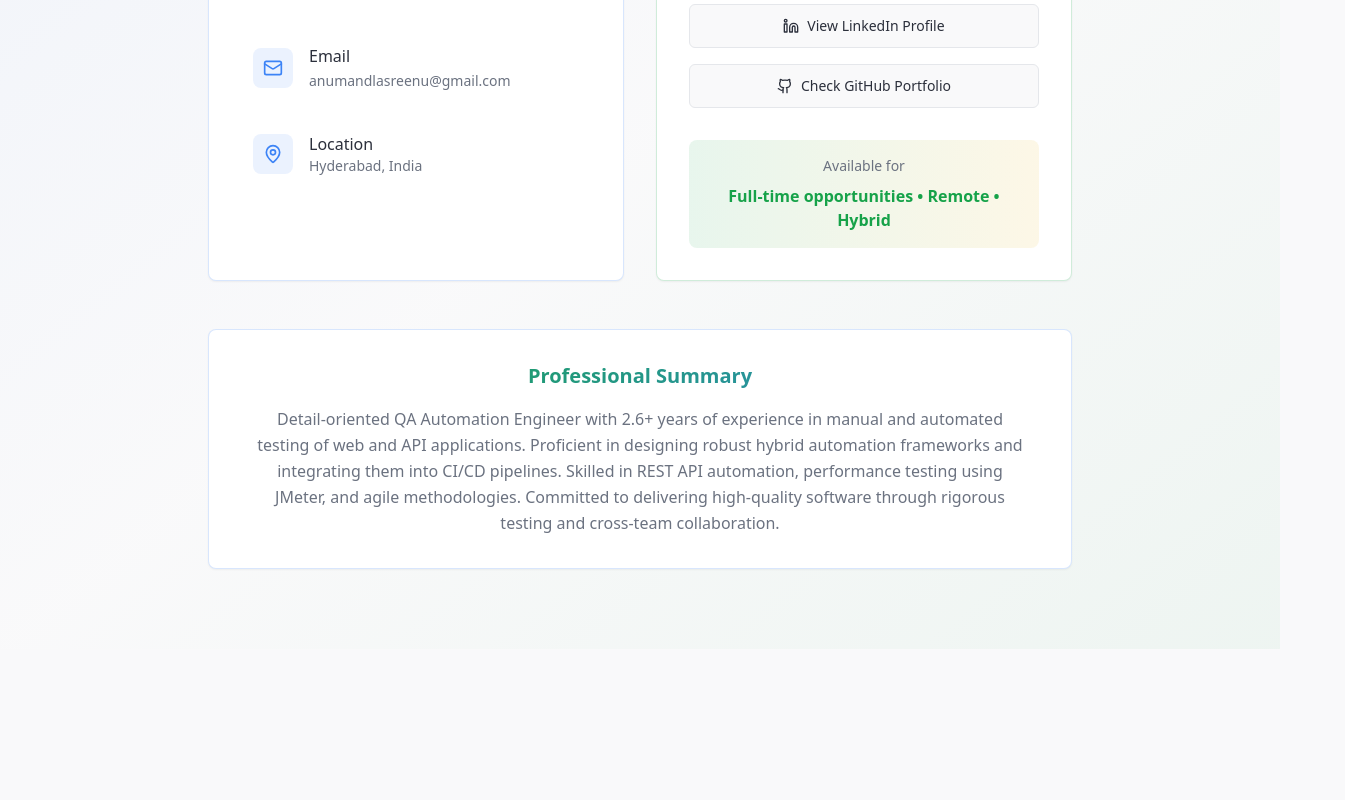
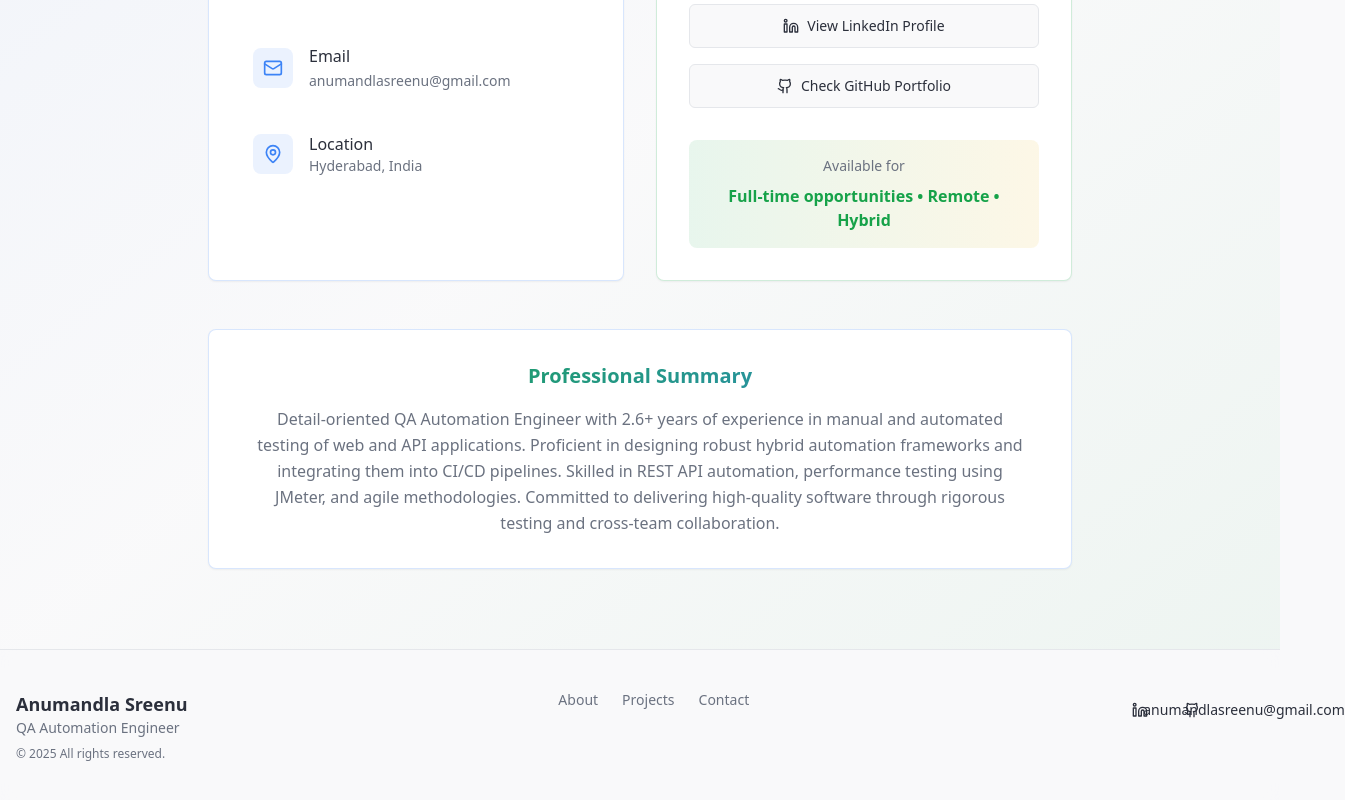
Before and after one commit to sreenuanum45/quality-guardian-suite, a React (Vite) app: page / in a window 1280 px wide. Shown: the part 8752-9552 px from the top of the page, 1345 px wide, since content can reach past the window. Before the commit the page ends 9401 px from the top, so only its background shows below. Built offline with nearby package versions, Linux system fonts and the light colour scheme; the HTML template or start-up script is replaced by a standard one.

Commit message:
Add standard page sections
Implement standard sections for the main page including Header/Navigation, Hero, About Preview, Featured Projects, Skills/Tools, Contact Preview, and Footer. Ensure adherence to design, accessibility, SEO, performance, and security standards.

```diff
--- a/index.html
+++ b/index.html
@@ -3,12 +3,13 @@
   <head>
     <meta charset="UTF-8" />
     <meta name="viewport" content="width=device-width, initial-scale=1.0" />
-    <title>quality-guardian-suite</title>
-    <meta name="description" content="Lovable Generated Project" />
-    <meta name="author" content="Lovable" />
+    <title>Anumandla Sreenu | QA Automation Engineer</title>
+    <meta name="description" content="QA Automation Engineer in Hyderabad. Expert in Selenium, REST Assured, CI/CD. Available for full-time roles." />
+    <meta name="author" content="Anumandla Sreenu" />
+    <link rel="canonical" href="/" />
 
     <!-- Security: Content Security Policy -->
-    <meta http-equiv="Content-Security-Policy" content="default-src 'self'; script-src 'self'; style-src 'self' 'unsafe-inline'; img-src 'self' data: blob:; font-src 'self' data:; connect-src 'self' ws: wss:; object-src 'none'; base-uri 'self'; form-action 'self'; upgrade-insecure-requests">
+    <meta http-equiv="Content-Security-Policy" content="default-src 'self'; script-src 'self' 'unsafe-inline'; style-src 'self' 'unsafe-inline'; img-src 'self' data: blob:; font-src 'self' data:; connect-src 'self' ws: wss:; object-src 'none'; base-uri 'self'; form-action 'self' https://formspree.io; upgrade-insecure-requests">
 
     <!-- Security: Referrer & Permissions -->
     <meta name="referrer" content="strict-origin-when-cross-origin" />
@@ -17,14 +18,36 @@
     <!-- Theming for dark/light mode -->
     <meta name="color-scheme" content="light dark" />
 
-    <meta property="og:title" content="quality-guardian-suite" />
-    <meta property="og:description" content="Lovable Generated Project" />
+    <meta property="og:title" content="Anumandla Sreenu | QA Automation Engineer" />
+    <meta property="og:description" content="QA Automation Engineer in Hyderabad. Expert in Selenium, REST Assured, CI/CD." />
     <meta property="og:type" content="website" />
-    <meta property="og:image" content="https://lovable.dev/opengraph-image-p98pqg.png" />
-
+    <meta property="og:image" content="/lovable-uploads/8d27554b-c53d-462f-89ad-9b376386f2f6.png" />
+    <meta property="og:site_name" content="Anumandla Sreenu Portfolio" />
     <meta name="twitter:card" content="summary_large_image" />
-    <meta name="twitter:site" content="@lovable_dev" />
-    <meta name="twitter:image" content="https://lovable.dev/opengraph-image-p98pqg.png" />
+    <meta name="twitter:title" content="Anumandla Sreenu | QA Automation Engineer" />
+    <meta name="twitter:description" content="QA Automation Engineer in Hyderabad. Expert in Selenium, REST Assured, CI/CD." />
+    <script type="application/ld+json">
+      {
+        "@context": "https://schema.org",
+        "@type": "Person",
+        "name": "Anumandla Sreenu",
+        "jobTitle": "QA Automation Engineer",
+        "url": "/",
+        "email": "mailto:anumandlasreenu@gmail.com",
+        "image": "/lovable-uploads/8d27554b-c53d-462f-89ad-9b376386f2f6.png",
+        "address": {
+          "@type": "PostalAddress",
+          "addressLocality": "Hyderabad",
+          "addressRegion": "Telangana",
+          "addressCountry": "IN"
+        },
+        "sameAs": [
+          "https://www.linkedin.com/in/anumandlasreenu/",
+          "https://github.com/sreenuanum45"
+        ],
+        "knowsAbout": ["Selenium", "REST Assured", "TestNG", "Jenkins", "Postman", "JMeter", "Cucumber", "Git", "CI/CD", "API Testing"]
+      }
+    </script>
   </head>
 
   <body>
--- a/src/components/portfolio/ContactSection.tsx
+++ b/src/components/portfolio/ContactSection.tsx
@@ -1,7 +1,12 @@
 import { Card } from "@/components/ui/card";
 import { Button } from "@/components/ui/button";
+import { Input } from "@/components/ui/input";
+import { Textarea } from "@/components/ui/textarea";
+import { Label } from "@/components/ui/label";
 import { Mail, Phone, MapPin, Linkedin, Github, Download } from "lucide-react";
 import ProtectedMailto from "@/components/security/ProtectedMailto";
+
+const FORMSPREE_ID = ""; // Set your Formspree form ID to enable the contact form securely.
 
 const ContactSection = () => {
   return (
@@ -129,6 +134,35 @@ const ContactSection = () => {
             </p>
           </div>
         </Card>
+
+        {FORMSPREE_ID && (
+          <Card className="mt-8 glass-card glass-hover p-6 sm:p-8 animate-slide-up border border-tech-secondary/20 glow-on-hover">
+            <h3 className="text-lg sm:text-xl font-semibold mb-6 bg-gradient-to-r from-primary to-tech-secondary bg-clip-text text-transparent">Send a Message</h3>
+            <form method="POST" action={`https://formspree.io/f/${FORMSPREE_ID}`} className="grid grid-cols-1 gap-4" aria-label="Contact form">
+              <div className="grid grid-cols-1 md:grid-cols-2 gap-4">
+                <div className="space-y-2">
+                  <Label htmlFor="name">Name</Label>
+                  <Input id="name" name="name" placeholder="Your name" required autoComplete="name" />
+                </div>
+                <div className="space-y-2">
+                  <Label htmlFor="email">Email</Label>
+                  <Input id="email" name="email" type="email" placeholder="you@example.com" required autoComplete="email" />
+                </div>
+              </div>
+              <div className="space-y-2">
+                <Label htmlFor="message">Message</Label>
+                <Textarea id="message" name="message" placeholder="How can I help you?" required rows={5} />
+              </div>
+
+              <input type="text" name="_gotcha" className="hidden" tabIndex={-1} aria-hidden="true" />
+              <div className="flex justify-end">
+                <Button type="submit" className="bg-gradient-to-r from-primary to-tech-secondary">
+                  Send Securely
+                </Button>
+              </div>
+            </form>
+          </Card>
+        )}
       </div>
     </section>
   );
--- /dev/null
+++ b/src/components/portfolio/Footer.tsx
@@ -0,0 +1,46 @@
+import React from "react";
+import { Github, Linkedin, Mail } from "lucide-react";
+import ProtectedMailto from "@/components/security/ProtectedMailto";
+import { Button } from "@/components/ui/button";
+
+const Footer: React.FC = () => {
+  return (
+    <footer className="border-t bg-background/80 backdrop-blur supports-[backdrop-filter]:bg-background/60">
+      <div className="container mx-auto px-4 py-8 md:py-10">
+        <div className="flex flex-col md:flex-row items-center md:items-start justify-between gap-6">
+          <div className="text-center md:text-left">
+            <h2 className="text-lg font-semibold">Anumandla Sreenu</h2>
+            <p className="text-sm text-muted-foreground">QA Automation Engineer</p>
+            <p className="mt-2 text-xs text-muted-foreground">© {new Date().getFullYear()} All rights reserved.</p>
+          </div>
+
+          <nav aria-label="Footer navigation" className="flex items-center gap-6">
+            <a href="#about" className="text-sm text-muted-foreground hover:text-foreground story-link">About</a>
+            <a href="#projects" className="text-sm text-muted-foreground hover:text-foreground story-link">Projects</a>
+            <a href="#contact" className="text-sm text-muted-foreground hover:text-foreground story-link">Contact</a>
+          </nav>
+
+          <div className="flex items-center gap-3">
+            <Button asChild variant="ghost" size="icon" aria-label="LinkedIn">
+              <a href="https://www.linkedin.com/in/anumandlasreenu/" target="_blank" rel="noopener noreferrer">
+                <Linkedin />
+              </a>
+            </Button>
+            <Button asChild variant="ghost" size="icon" aria-label="GitHub">
+              <a href="https://github.com/sreenuanum45" target="_blank" rel="noopener noreferrer">
+                <Github />
+              </a>
+            </Button>
+            <Button asChild variant="ghost" size="icon" aria-label="Email">
+              <ProtectedMailto user="anumandlasreenu" domain="gmail.com">
+                <Mail />
+              </ProtectedMailto>
+            </Button>
+          </div>
+        </div>
+      </div>
+    </footer>
+  );
+};
+
+export default Footer;
--- a/src/index.css
+++ b/src/index.css
@@ -131,6 +131,10 @@
     @apply border-border;
   }
 
+  html {
+    scroll-behavior: smooth;
+  }
+
   body {
     @apply bg-background text-foreground;
   }
--- a/src/pages/Index.tsx
+++ b/src/pages/Index.tsx
@@ -8,6 +8,7 @@ import AchievementsSection from "@/components/portfolio/AchievementsSection";
 import TestimonialsSection from "@/components/portfolio/TestimonialsSection";
 import ContactSection from "@/components/portfolio/ContactSection";
 import Navbar from "@/components/portfolio/Navbar";
+import Footer from "@/components/portfolio/Footer";
 
 const Index = () => {
   return (
@@ -24,6 +25,7 @@ const Index = () => {
         <TestimonialsSection />
         <ContactSection />
       </main>
+      <Footer />
     </div>
   );
 };
```
